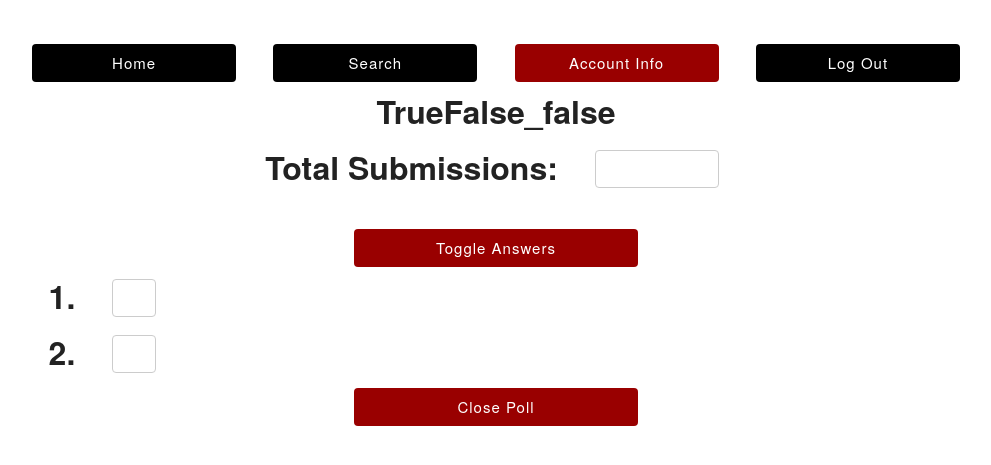
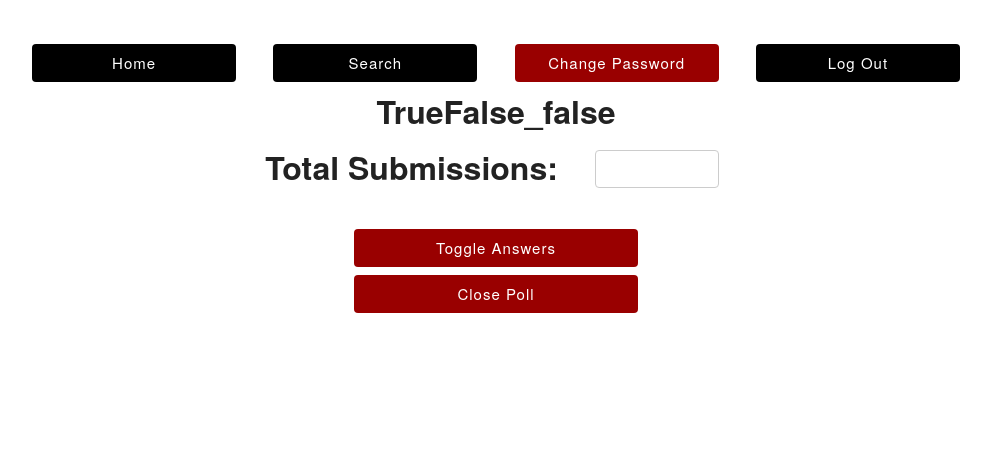
Before and after one commit to cs481project/WAWIA, a Django app: page /1/1/active/ in a window 1280 px wide. Shown: the top 465 px of the page, without its empty margins (144-1135 px from the left). Run offline with Django 3.2, Linux system fonts and the light colour scheme; a user stored in the database is signed in; data comes from the database, SQL or seed files in the repository; both versions use the stored data as it was after the commit.

Commit message:
updated ui
update

```diff
--- a/pollingSite/models.py
+++ b/pollingSite/models.py
@@ -9,11 +9,18 @@
 class Classroom(models.Model):
     classNumber = models.CharField(max_length = 20, unique=True)
     className = models.CharField(max_length = 64, default=classNumber)
+    classKey = models.CharField(max_length = 6, unique=True, default='123456')
+
     #quarter = models.IntegerField(choices=SEASONS)
     #year = models.IntegerField(choices=[(i,i) for i in range(2018, datetime.now().year + 1)])
     instructor = models.ForeignKey(User, on_delete=models.CASCADE) #change on_delete
     def __str__(self):
         return self.className
+    def __init__(self, *args, **kwargs):
+        super(Classroom, self).__init__(*args, **kwargs)
+        if(self.classKey==''):
+            chars = ascii_uppercase + digits
+            self.classKey = ''.join(choices(chars, k=5))
 
 class Student(models.Model):
     name = models.CharField(max_length = 128)
--- a/pollingSite/static/pollingSite/JavaScript/ToggleVisable.js
+++ b/pollingSite/static/pollingSite/JavaScript/ToggleVisable.js
@@ -6,10 +6,19 @@
         s.display = s.display === 'none' ? 'block' : 'none';
     };
 }
-function myFunction2(cl1) {
-    var els = document.getElementsByClassName(cl1);
+/*
+function myFunction2(id) {
+    var els = document.getElementById(id);
     for (var i = 0; i < els.length; ++i) {
         var s = els[i].style;
-        s.display = s.display === 'block' ? 'none' : 'block';
+        s.display = s.display === 'none' ? 'block' : 'none';
     };
 }
+function myFunction(cl){
+    var x = document.getElementById(cl);
+    if (x.style.visibility === 'hidden') {
+        x.style.visibility = 'visible';
+    } else {
+        x.style.visibility = 'hidden';
+    }
+}*/
--- a/pollingSite/templates/pollingSite/activePoll.html
+++ b/pollingSite/templates/pollingSite/activePoll.html
@@ -1,4 +1,5 @@
 {% extends 'pollingSite/base.html' %}
+{% load static %}
 {% block content %}
 <label style="text-align:center"><font size="6"><b>{{ poll.name }}</b></font></label>
 <div class="row">
@@ -13,9 +14,10 @@
 </div>
     <div class="row">
         {% for option in options %}
-        <div id ="asnwers"class="row">
-            <div class="one column"><label style="text-align:right; font-size:xx-large"><b>{{ option }}.</b></label></div>
-            <div class="one column"><input type="text" readonly /></div>
+        <div id ="answers"class="row">
+            <div class="one column" style="display:none"><label style="text-align:right; font-size:xx-large"><b>{{ forloop.counter }}.</b></label></div>
+            <div class="one column"style="display:none"><label style="text-align:right; font-size:xx-large"><b>{{ option }}</b></label></div>
+
         </div>
         {% endfor %}
         <div class="row">
@@ -26,3 +28,7 @@
         </div>
     </div>
     {% endblock content %}
+
+{% block JavaScrpt %}
+<script src="{% static 'pollingSite/JavaScript/ToggleVisable.js' %}"></script>
+{% endblock JavaScrpt %}
--- a/pollingSite/templates/pollingSite/base.html
+++ b/pollingSite/templates/pollingSite/base.html
@@ -7,8 +7,7 @@
     <link rel="stylesheet" href="{% static 'pollingSite/css/normalize.css' %}">
     <link rel="stylesheet" href="{% static 'pollingSite/css/WAWIA.css' %}">
     {% block css %}{% endblock css %}
-    <script src="{% static 'pollingSite/JavaScript/ToggleVisable.js' %}"></script>
-    {% block JavaScrpt %}{% endblock JavaScrpt %}
+
     <meta charset="utf-8" />
     <title></title>
 </head>
@@ -20,11 +19,13 @@
         <div class="row">
             <div class="three columns"><a href="{% url 'pollingSite:index' %}"><button type="submit" >Home</button></a></div>
             <div class="three columns"><a href="{% url 'pollingSite:search' %}"><button type="submit">Search</button></a></div>
-            <div class="three columns"><button type="submit"style="background-color: #990000" href="">Account Info</button></div>
+            <div class="three columns"><a href="{% url 'pollingSite:changePassword' %}"><button type="submit"style="background-color: #990000">Change Password</button></a></div>
             <div class="three columns"><a href="{% url 'pollingSite:logout' %}"><button type="submit">Log Out</button></a></div>
        </div>
        {% block content %}{% endblock content %}
     </div>
+    {% block JavaScrpt %}{% endblock JavaScrpt %}
 </body>
 {% endblock body %}
+
 </html>
--- a/pollingSite/views.py
+++ b/pollingSite/views.py
@@ -58,7 +58,7 @@
 @classroomSecureWrapper
 def pollList(request, classroom):
     polls = Poll.objects.filter(classroom=classroom)
-    curClass = classroom
+    curClass = Classroom.objects.get(id=classroom)
     return render(request, 'pollingSite/pollList.html', locals())
 
 @login_required
```
Also changed, not shown: pollingSite/templates/pollingSite/addClass.html (+1 -10 lines), pollingSite/templates/pollingSite/pollList.html (+15 -4 lines), db.sqlite3, pollingSite/migrations/0005_auto_20180219_1332.py (added), pollingSite/migrations/0006_remove_classroom_classkey.py (added), pollingSite/migrations/0007_classroom_classkey.py (added), pollingSite/migrations/0008_remove_classroom_classkey.py (added), pollingSite/migrations/0009_classroom_classkey.py (added), pollingSite/migrations/0010_remove_classroom_classkey.py (added), pollingSite/migrations/0011_classroom_classkey.py (added), pollingSite/migrations/0012_remove_classroom_classkey.py (added), pollingSite/migrations/0013_classroom_classkey.py (added), pollingSite/migrations/0014_auto_20180219_1400.py (added).
